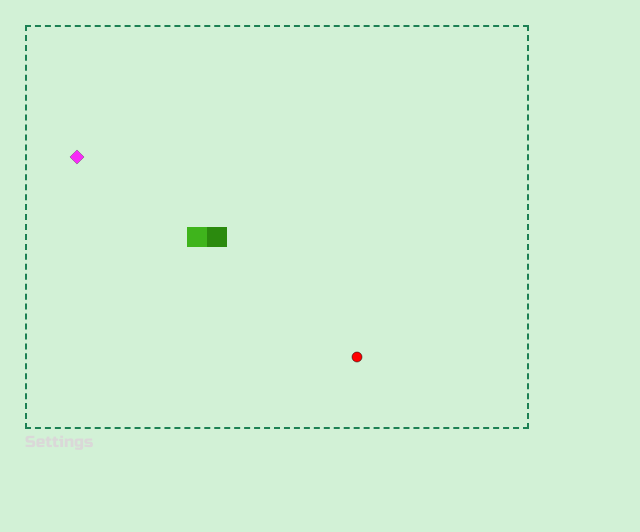
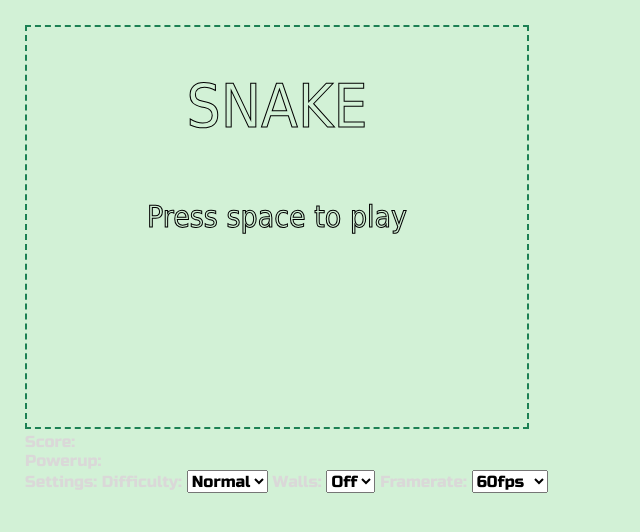
Before and after one commit to georgehardy/js-snake, a plain HTML site: page index.html in a window 1280 px wide. Shown: the whole page, without its empty margins (0-640 px from the left). Drawn offline with nearby package versions, Linux system fonts and the light colour scheme; a web font is replaced by a local one.

Commit message:
Add settings. Powerup working

```diff
--- a/index.html
+++ b/index.html
@@ -16,8 +16,26 @@
   <div>
       <canvas id="canvas"></canvas>
   </div>
-  <div>
-      Settings
+  <div>Score: <section id="score"></section></div>
+  <div>Powerup: <section id="powerup"></section></div>
+      Settings:
+    <label for="difficulty">Difficulty:</label>
+    <select id="difficulty">
+        <option value=10>Easy</option>
+        <option value=20 selected>Normal</option>
+        <option value=30>Hard</option>
+    </select>
+    <label for="walls">Walls:</label>
+    <select id="walls">
+        <option value="true">On</option>
+        <option value="false" selected>Off</option>
+    </select>
+    <label for="framerate">Framerate:</label>
+    <select id="framerate">
+        <option value=30>30fps</option>
+        <option value=60 selected>60fps</option>
+        <option value=144>144fps</option>
+    </select>
   </div>
 </body>
 </html>
--- a/snake.css
+++ b/snake.css
@@ -9,5 +9,14 @@ a, i {
 }
 
 canvas {
+
+	color: #f72bf7;
+}
+
+.solid {
+	border:2px solid #1c8154;
+}
+
+.dashed {
 	border:2px dashed #1c8154;
 }
--- a/snake.js
+++ b/snake.js
@@ -2,31 +2,75 @@ document.addEventListener("DOMContentLoaded", showTitle);
 document.addEventListener("keydown", keyDownHandler, false);
 
 let canvas, ctx;
+let difficulty, walls, framerate;
+let gameInProgress;
+let gameScore;
+
+let powerupTimerActive = false;
+let powerupInterval = 5000;
+let powerupTime = 800;
+let powerupValue;
+
 let snakeLength, snakeSpeed;
 let snakeArray;
+let offScreen = {x:-50,y:-50}
 let applePos = [];
-let powerupPos = [];
-let gameWidth, gameHeight, gameScore;
+let powerupPos = offScreen;
+
+let gameWidth, gameHeight;
 let direction;
-let ultiCount, ultiActive;
-let walls;
-let powerTime;
+//let ultiCount, ultiActive;
 
-let gameTimer = setInterval(function () { gameLoop(); }, 1000 / 60);
-let powerTimer = setInterval(function () { powerTime--; }, 200);
+
+
+let gameTimer;
+let drawTimer;
+let powerTimer;
+
+
+function showTitle() {
+  gameInProgress = false;
+  settings();
+  setup();
+  ctx.font = "60px Tahoma";
+  ctx.textAlign = "center";
+  ctx.strokeText("SNAKE", gameWidth/2, 100);
+  ctx.font = "30px Tahoma";
+  ctx.strokeText("Press space to play", gameWidth/2, 200);
+}
+
+function settings() {
+  difficulty = document.getElementById("difficulty").value;
+  walls = document.getElementById("walls").value;
+  framerate = document.getElementById("framerate").value;
+  document.getElementById("canvas").classList = "dashed";
+  if (walls == "true") { document.getElementById("canvas").classList = "solid"; }
+}
+
+function startGame(){
+  gameTimer = setInterval(function () { gameLoop(); }, 1000 / difficulty);
+  drawTimer = setInterval(function () { drawLoop(); }, 1000 / framerate);
+
+  gameInProgress = true;
+}
+
+function gameOver() {
+  clearInterval(gameTimer);
+  clearInterval(drawTimer);
+  clearInterval(powerTimer);
+  showTitle();
+}
 
 function setup() {
+
   gameWidth = 500;
   gameHeight = 400;
   blockSize = 20;
   gameScore = 0;
-  snakeLength = 200;
-  snakeSpeed = 1;
   snakeArray = [];
   direction = "r";
-  walls = false;
-  powerTime = 20;
-  clearInterval(powerTimer);
+  powerupValue = 0;
+  powerupTimerActive = false;
 
   snakeArray.push({ x: 200, y: 200 });
   snakeArray.push({ x: 180, y: 200 });
@@ -39,12 +83,6 @@ function setup() {
   applePos = getRandomBlock();
 }
 
-function showTitle() {
-  setup();
-  ctx.font = "60px Tahoma";
-  ctx.strokeText("SNAKE", 150, 250);
-  ctx.fillStyle = "green";
-}
 
 function drawSnake() {
   ctx.fillStyle = "#2b8a0e";
@@ -79,23 +117,49 @@ function drawPowerup() {
 }
 
 function spawnPowerup() {
-  if (Math.floor((Math.random() * 100) + 1) > 98) powerupPos = getRandomBlock();
+  clearInterval(powerTimer);
+  powerupPos = getRandomBlock();
+  powerupValue = powerupTime;
 }
 
+function activatePowerupTimer () {
+  powerTimer = setInterval(function () { spawnPowerup(); }, powerupInterval);
+  powerupPos = offScreen;
+  powerupTimerActive = true;
+}
+
+function updatePowerup() {
+  if (powerupValue > 0) powerupValue -= 20;
+  if (powerupValue == 0) removePowerup();
+}
+
+function removePowerup() {
+  powerupPos = offScreen;
+  powerupValue = 0;
+  powerupTimerActive = false;
+
+}
+
+function checkPowerup() {
+  if (!powerupTimerActive) activatePowerupTimer();
+  if (powerupTimerActive && powerupValue > 0) updatePowerup();
+}
 function gameLoop() {
   //check dot collision
   //randomly generate bonus pickup
   //draw snake movement
   //check for wrap
 
-  ctx.clearRect(0, 0, gameWidth, gameHeight);
   let removeTail = true;
   let head = { x: snakeArray[0].x, y: snakeArray[0].y };
+
+
+  checkPowerup();
 
   switch (checkCollision(head.x, head.y)) {
     case "body":
       console.log("eatsnake");
-      showTitle();
+      gameOver();
       break;
     case "apple":
       gameScore += 5;
@@ -103,7 +167,8 @@ function gameLoop() {
       removeTail = false;
       break;
     case "powerup":
-      console.log("powerup");
+      gameScore += 50;
+      removePowerup();
       removeTail = false;
       break;
   }
@@ -123,8 +188,8 @@ function gameLoop() {
       break;
   }
 
-  if (walls) {
-    if (head.x > gameWidth || head.x < 0 || head.y > gameHeight || head.y < 0) showTitle();
+  if (walls == "true") {
+    if (head.x > gameWidth || head.x < 0 || head.y > gameHeight || head.y < 0) gameOver();
   }
   else {
     if (head.x > gameWidth - blockSize) head.x = 0;
@@ -137,14 +202,23 @@ function gameLoop() {
   if (removeTail) snakeArray.pop();
 
 
+}
+function drawLoop() {
+  ctx.clearRect(0, 0, gameWidth, gameHeight);
 
-  spawnPowerup();
   drawSnake();
   drawApple();
   drawPowerup();
-  console.log(powerTime);
+  drawScore();
+  //console.log(powerTime);
 
 
+}
+
+function drawScore() {
+  document.getElementById("score").innerHTML = gameScore;
+  if (powerupValue > 0) document.getElementById("powerup").innerHTML = powerupValue;
+  else document.getElementById("powerup").innerHTML = "ff";
 }
 
 
@@ -175,7 +249,7 @@ function checkCollision(x, y) {
 }
 
 function keyDownHandler(e) {
-  console.log(e.which || e.keyCode);
+  //console.log(e.which || e.keyCode);
   if (e.keyCode == 38 || e.keyCode == 87) {
     if (direction != "d") direction = "u";
   }
@@ -191,5 +265,8 @@ function keyDownHandler(e) {
   if (e.keyCode == 113) {
     // ultiActivate();
   }
-  console.log(direction);
+  if (e.keyCode == 32) {
+    if(!gameInProgress) startGame();
+  }
+  //console.log(direction);
 }
```
